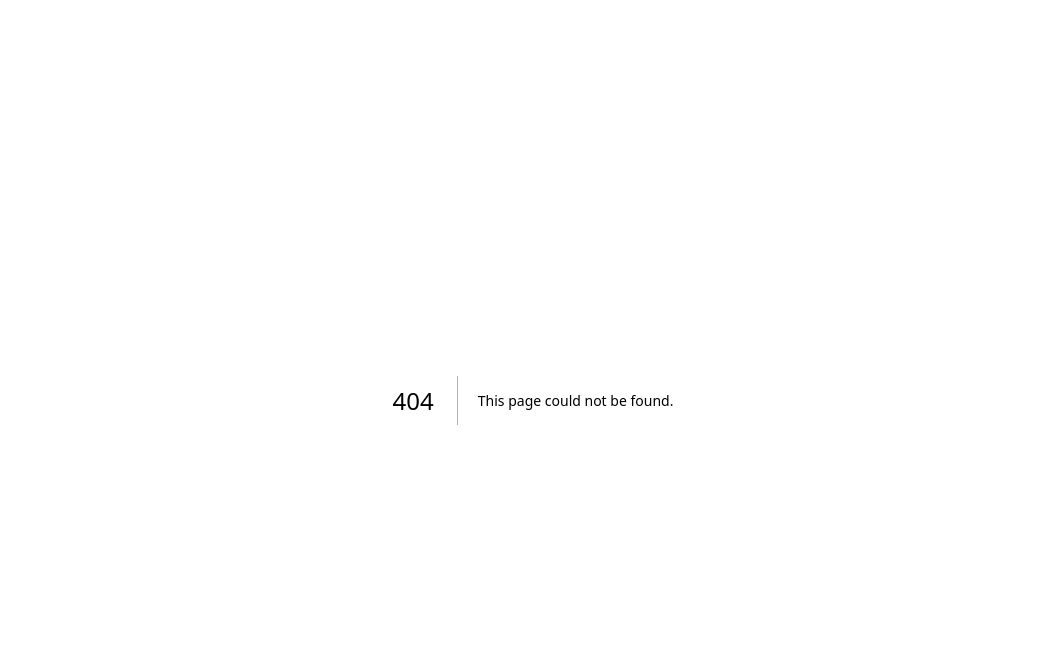
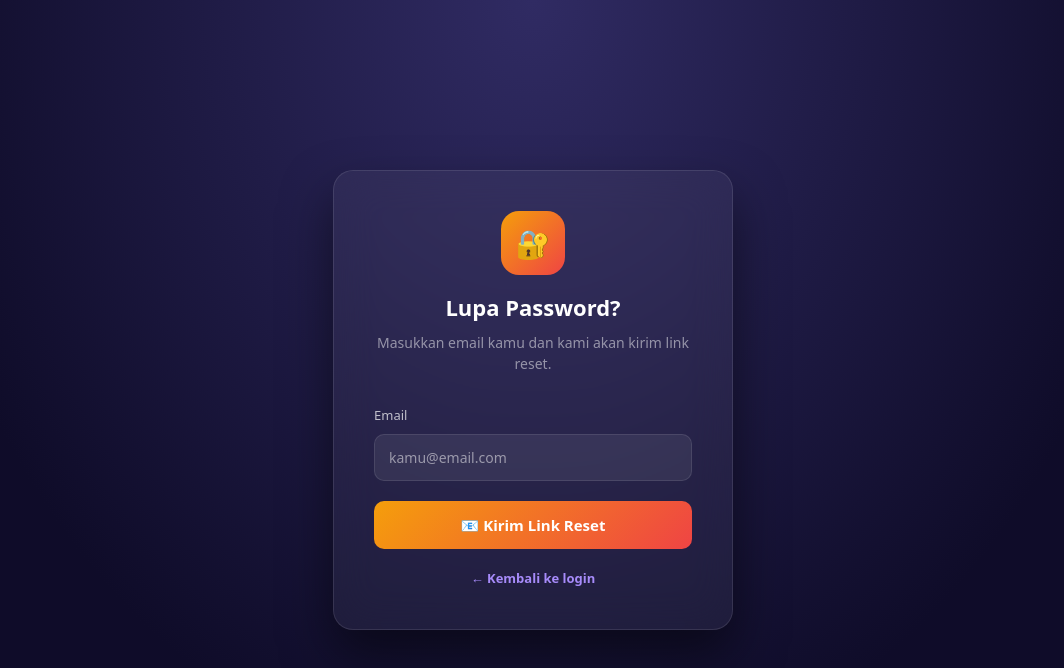
Before and after one commit to agusuyee897-code/social-dashboard, a Next.js app: page /forgot-password in a window 1280 px wide. Before the commit this address had no page. Shown: the top 668 px of the page, without its empty margins (107-1171 px from the left). Built offline with nearby package versions, Linux system fonts and the light colour scheme.

Commit message:
add forgot password link

```diff
--- /dev/null
+++ b/app/forgot-password/page.tsx
@@ -0,0 +1,118 @@
+'use client'
+import { useState } from 'react'
+import { supabase } from '../../lib/supabase'
+import { useRouter } from 'next/navigation'
+
+export default function ForgotPassword() {
+  const [email, setEmail] = useState('')
+  const [loading, setLoading] = useState(false)
+  const [success, setSuccess] = useState(false)
+  const [error, setError] = useState('')
+  const router = useRouter()
+
+  const handleReset = async () => {
+    if (!email) { setError('Email wajib diisi!'); return }
+    setLoading(true)
+    setError('')
+    const { error } = await supabase.auth.resetPasswordForEmail(email, {
+      redirectTo: 'https://social-dashboard-xi-two.vercel.app/reset-password'
+    })
+    setLoading(false)
+    if (error) { setError(error.message); return }
+    setSuccess(true)
+  }
+
+  return (
+    <div style={{
+      display:'flex', justifyContent:'center', alignItems:'center',
+      minHeight:'100vh', background:'#0f0c29',
+      backgroundImage:'radial-gradient(ellipse at top, #302b63 0%, #0f0c29 70%)',
+      fontFamily:'system-ui,sans-serif'
+    }}>
+      <style>{`
+        @keyframes fadeUp {
+          from { opacity:0; transform:translateY(30px); }
+          to { opacity:1; transform:translateY(0); }
+        }
+        .card { animation: fadeUp 0.6s ease forwards; }
+        .btn:hover { transform:translateY(-2px); opacity:0.9; }
+        .input-field:focus { border-color:#764ba2 !important; box-shadow:0 0 0 3px rgba(118,75,162,0.15); }
+      `}</style>
+
+      <div className="card" style={{
+        background:'rgba(255,255,255,0.05)',
+        backdropFilter:'blur(20px)',
+        border:'1px solid rgba(255,255,255,0.1)',
+        padding:'2.5rem', borderRadius:'20px',
+        width:'400px', boxShadow:'0 25px 50px rgba(0,0,0,0.5)'
+      }}>
+        {!success ? (
+          <>
+            <div style={{ textAlign:'center', marginBottom:'2rem' }}>
+              <div style={{
+                width:'64px', height:'64px',
+                background:'linear-gradient(135deg,#f59e0b,#ef4444)',
+                borderRadius:'18px', display:'flex', alignItems:'center',
+                justifyContent:'center', margin:'0 auto 1rem', fontSize:'28px'
+              }}>🔐</div>
+              <h2 style={{ margin:0, fontSize:'22px', fontWeight:'700', color:'white' }}>Lupa Password?</h2>
+              <p style={{ margin:'8px 0 0', fontSize:'14px', color:'rgba(255,255,255,0.5)' }}>Masukkan email kamu dan kami akan kirim link reset.</p>
+            </div>
+
+            {error && (
+              <div style={{
+                background:'rgba(255,80,80,0.15)', border:'1px solid rgba(255,80,80,0.3)',
+                color:'#ff8080', padding:'10px 14px', borderRadius:'10px',
+                fontSize:'13px', marginBottom:'16px', textAlign:'center'
+              }}>{error}</div>
+            )}
+
+            <div style={{ marginBottom:'20px' }}>
+              <label style={{ fontSize:'13px', fontWeight:'500', color:'rgba(255,255,255,0.7)', display:'block', marginBottom:'8px' }}>Email</label>
+              <input className="input-field" type="email" placeholder="kamu@email.com"
+                value={email} onChange={e => setEmail(e.target.value)}
+                onKeyDown={e => e.key === 'Enter' && handleReset()}
+                style={{
+                  width:'100%', padding:'12px 14px', borderRadius:'10px',
+                  border:'1.5px solid rgba(255,255,255,0.1)',
+                  background:'rgba(255,255,255,0.07)', color:'white',
+                  fontSize:'14px', boxSizing:'border-box', transition:'all 0.2s'
+                }}
+              />
+            </div>
+
+            <button className="btn" onClick={handleReset} disabled={loading} style={{
+              width:'100%', padding:'13px',
+              background:'linear-gradient(135deg,#f59e0b,#ef4444)',
+              color:'white', border:'none', borderRadius:'10px',
+              fontSize:'15px', fontWeight:'600', cursor:'pointer',
+              opacity: loading ? 0.7 : 1, transition:'all 0.15s'
+            }}>
+              {loading ? '⏳ Mengirim...' : '📧 Kirim Link Reset'}
+            </button>
+
+            <p style={{ textAlign:'center', fontSize:'13px', color:'rgba(255,255,255,0.4)', marginTop:'1.25rem', marginBottom:0 }}>
+              <span onClick={() => router.push('/')} style={{ color:'#a78bfa', cursor:'pointer', fontWeight:'600' }}>
+                ← Kembali ke login
+              </span>
+            </p>
+          </>
+        ) : (
+          <div style={{ textAlign:'center' }}>
+            <div style={{ fontSize:'60px', marginBottom:'1rem' }}>📬</div>
+            <h2 style={{ fontSize:'22px', fontWeight:'700', color:'white', marginBottom:'8px' }}>Email Terkirim!</h2>
+            <p style={{ fontSize:'14px', color:'rgba(255,255,255,0.5)', marginBottom:'1.5rem', lineHeight:'1.6' }}>
+              Cek inbox email <span style={{ color:'#a78bfa' }}>{email}</span> dan klik link untuk reset password kamu.
+            </p>
+            <button onClick={() => router.push('/')} style={{
+              width:'100%', padding:'12px',
+              background:'linear-gradient(135deg,#667eea,#764ba2)',
+              color:'white', border:'none', borderRadius:'10px',
+              fontSize:'14px', fontWeight:'600', cursor:'pointer'
+            }}>Kembali ke Login</button>
+          </div>
+        )}
+      </div>
+    </div>
+  )
+}
--- a/app/page.tsx
+++ b/app/page.tsx
@@ -121,7 +121,10 @@ export default function LoginPage() {
         </div>
 
         <div style={{ marginBottom:'24px' }}>
-          <label style={{ fontSize:'13px', fontWeight:'500', color:'rgba(255,255,255,0.7)', display:'block', marginBottom:'8px' }}>Password</label>
+          <div style={{ display:'flex', justifyContent:'space-between', alignItems:'center', marginBottom:'8px' }}>
+  <label style={{ fontSize:'13px', fontWeight:'500', color:'rgba(255,255,255,0.7)' }}>Password</label>
+  <span onClick={() => router.push('/forgot-password')} style={{ fontSize:'12px', color:'#a78bfa', cursor:'pointer' }}>Lupa password?</span>
+</div>
           <div style={{ position:'relative' }}>
             <input
               className="input-field"
```
